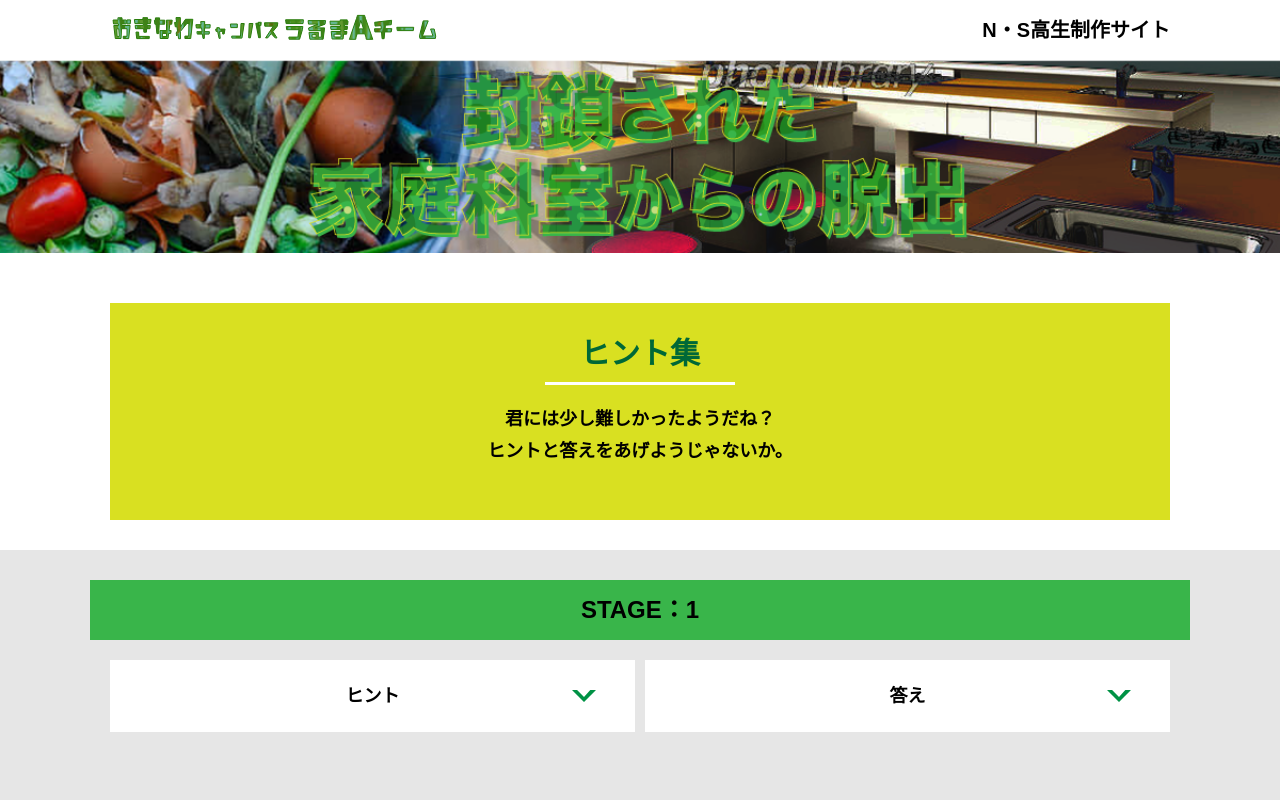
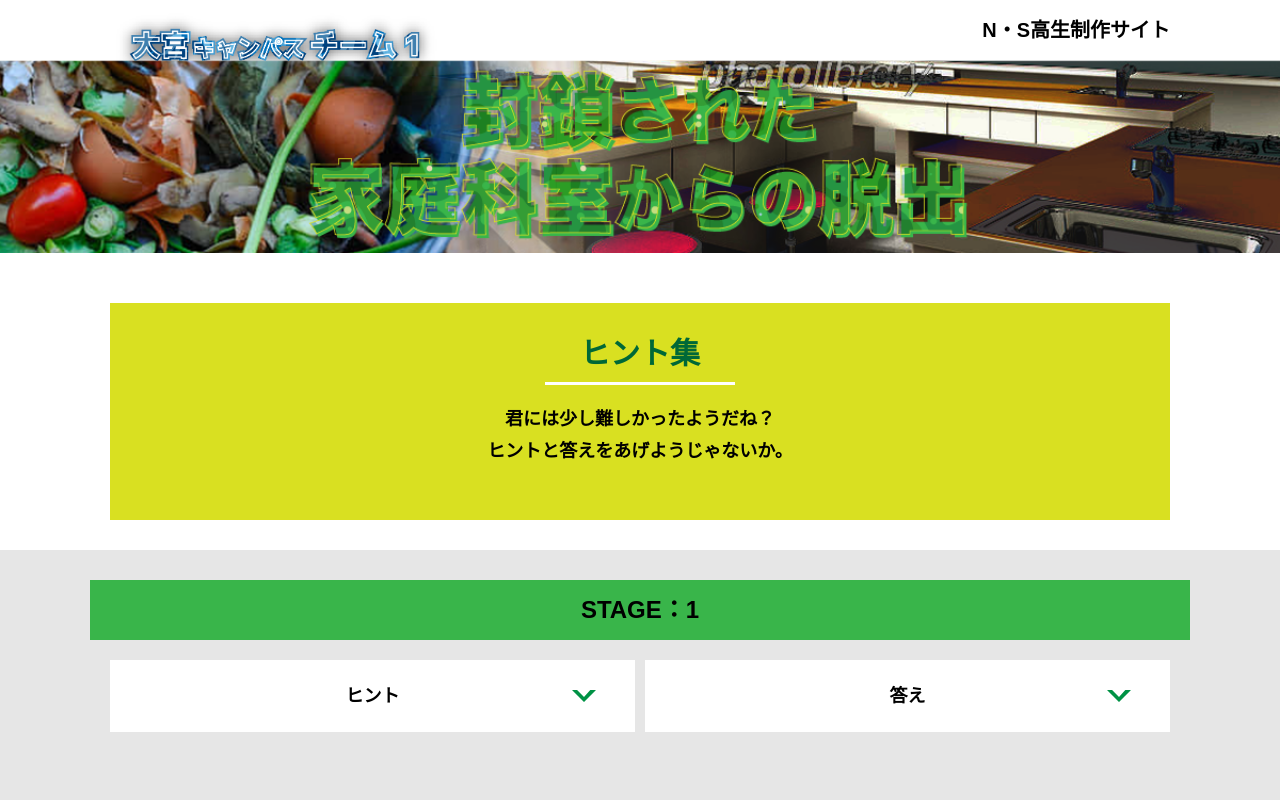
Before and after one commit to ryota-tsukigata/alfa-omiya-1, a plain HTML site: page hint1.html in a window 1280 px wide. Shown: the top 800 px of the page. Drawn offline with Linux system fonts and the light colour scheme.

Commit message:
Update hint1.html

```diff
--- a/hint1.html
+++ b/hint1.html
@@ -17,7 +17,7 @@
   </svg>
   <header class="header">
     <div class="container">
-      <div class="header__logo"><img src="assets/images/logo.svg" alt="チームロゴ"></div>
+      <div class="header__logo"><img src="https://raw.githubusercontent.com/ryota-tsukigata/alfa-omiya-1/main/assets/images/%E3%83%81%E3%83%BC%E3%83%A0%E3%83%AD%E3%82%B3%E3%82%99.png" alt="チームロゴ"></div>
       <div class="header__name">N・S高生制作サイト</div>
     </div>
   </header>
```
